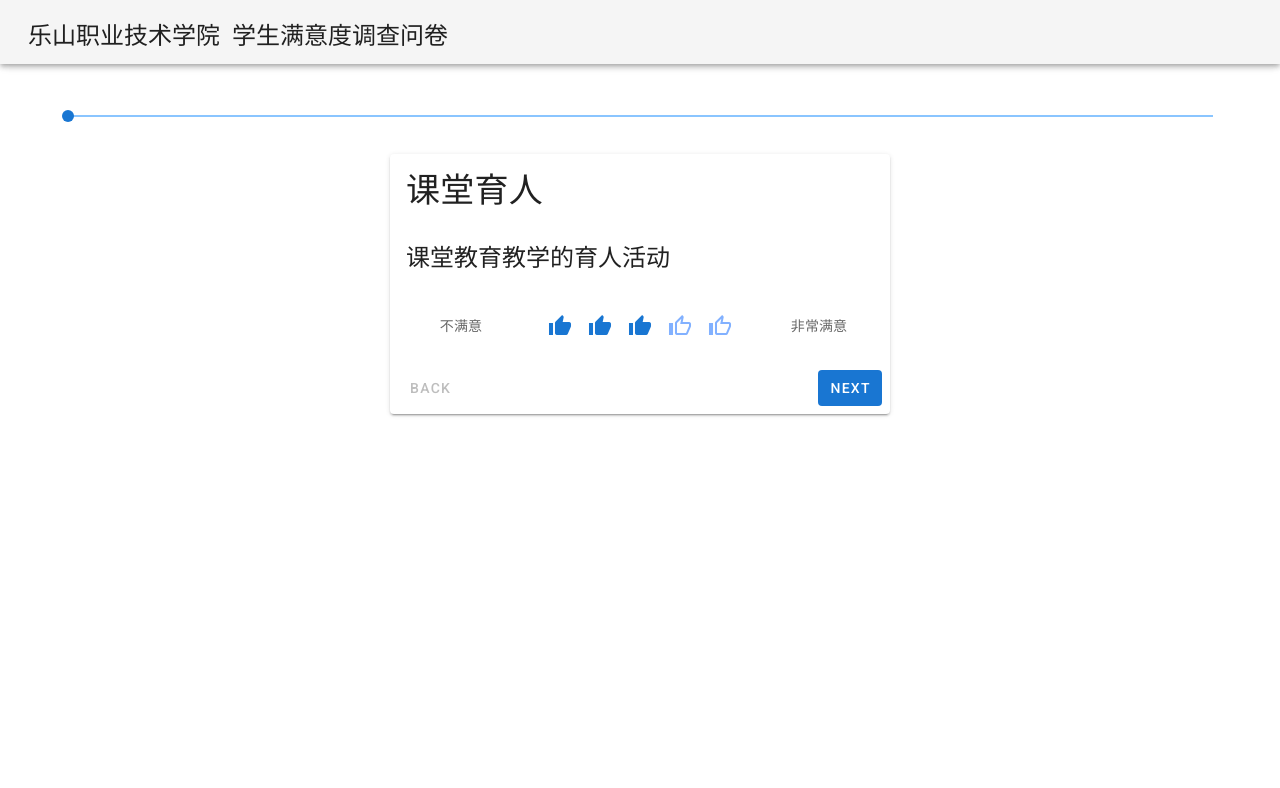
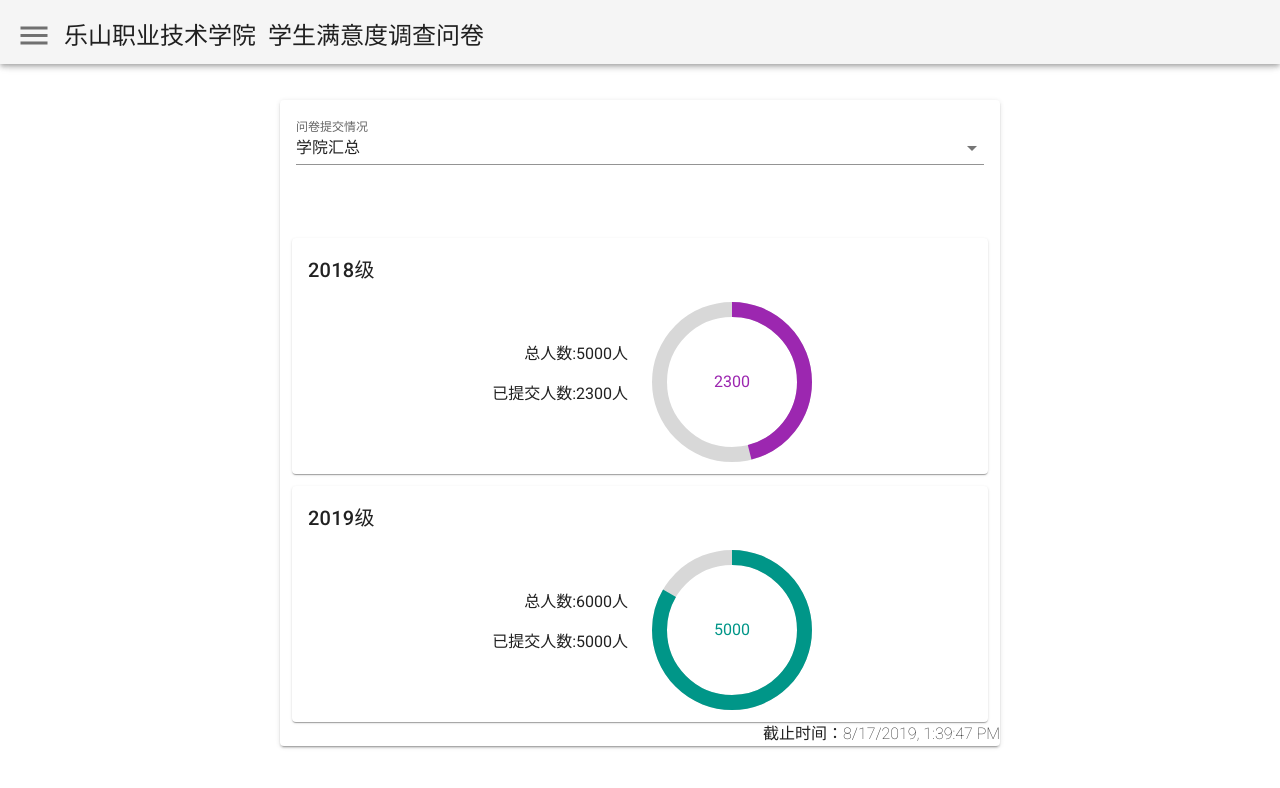
Before and after one commit to Kylinking/questionnaire-front, a Vue app: page /#/ in a window 1280 px wide. Shown: the top 788 px of the page. Built offline with nearby package versions, Linux system fonts and the light colour scheme.

Commit message:
App.vue结构微调 & Admin页面
1、调整Vuetify在App中的页面结构
2、增加Admin页面
3、增加左侧弹出式导航栏

```diff
--- a/src/App.vue
+++ b/src/App.vue
@@ -1,6 +1,10 @@
 <template>
   <v-app>
+    <aside-Bar></aside-Bar>
     <v-app-bar app class="py-1">
+      <v-toolbar-items>
+        <v-icon large @click="menuClick()" v-show="this.$store.state.showMenu">mdi-menu</v-icon>
+      </v-toolbar-items>
       <v-toolbar-title class="headline text-uppercase">
         <v-container>
           <v-row no-gutters>
@@ -14,22 +18,30 @@
         </v-container>
       </v-toolbar-title>
     </v-app-bar>
-    <v-content class="my-6">
-      <router-view></router-view>
-    </v-content>
+
+    <!-- <v-content class="my-6"> -->
+    <router-view></router-view>
+    <!-- </v-content> -->
   </v-app>
 </template>
 
 <script>
 import HelloWorld from "./components/HelloWorld";
-
+import AsideBar from "./components/AsideBar";
 export default {
   name: "App",
   components: {
-    HelloWorld
+    AsideBar
   },
   data: () => ({
     //
-  })
+  }),
+  methods: {
+    menuClick() {
+      this.$store.state.showAsideBar
+        ? this.$store.commit("HideAsideBar")
+        : this.$store.commit("DisplayAsideBar");
+    }
+  }
 };
 </script>
--- /dev/null
+++ b/src/components/AsideBar.vue
@@ -0,0 +1,24 @@
+<template>
+  <v-navigation-drawer v-model="$store.state.showAsideBar" app>
+    <v-list>
+      <v-list-item @click="$store.commit('ChangeComponent',{component:'statistics'})">
+        <v-list-item-icon>
+          <v-icon large>mdi-chart-bell-curve-cumulative</v-icon>
+        </v-list-item-icon>
+        <v-list-item-content>
+          <v-list-item-title>统计数据</v-list-item-title>
+        </v-list-item-content>
+      </v-list-item>
+      <v-divider></v-divider>
+      <v-list-item @click="$store.commit('ChangeComponent',{component:'about'})">
+        <v-list-item-icon>
+          <v-icon large>mdi-information-variant</v-icon>
+        </v-list-item-icon>
+        <v-list-item-content>
+          <v-list-item-title>关于</v-list-item-title>
+        </v-list-item-content>
+      </v-list-item>
+      <v-divider></v-divider>
+    </v-list>
+  </v-navigation-drawer>
+</template>
--- /dev/null
+++ b/src/components/CollegeStatistics.vue
@@ -0,0 +1,62 @@
+<template>
+  <v-container>
+    <v-card elevation="1" class="mx-auto mt-6">
+      <v-card-title>2018级</v-card-title>
+      <v-row>
+        <v-col xs="6" align-self="center" class="text-right">
+          <p>总人数:{{ College[0].total}}人</p>
+          <p>已提交人数:{{ College[0].submit}}人</p>
+        </v-col>
+        <v-col xs="6" align-self="start" class>
+          <v-progress-circular
+            :rotate="-90"
+            :size="160"
+            :width="15"
+            :value="College[0].submit/College[0].total*100"
+            color="purple"
+          >{{ College[0].submit }}</v-progress-circular>
+        </v-col>
+      </v-row>
+    </v-card>
+
+    <v-card elevation="1" class="mx-auto mt-6">
+      <v-card-title>2019级</v-card-title>
+
+      <v-row>
+        <v-col xs="6" class="text-right" align-self="center">
+          <p>总人数:{{ College[1].total}}人</p>
+          <p>已提交人数:{{ College[1].submit}}人</p>
+        </v-col>
+        <v-col xs="6" align-self="start" class>
+          <v-progress-circular
+            :rotate="-90"
+            :size="160"
+            :width="15"
+            :value="College[1].submit/College[1].total*100"
+            color="teal"
+          >{{ College[1].submit }}</v-progress-circular>
+        </v-col>
+      </v-row>
+    </v-card>
+  </v-container>
+</template>
+
+<script>
+export default {
+  name: "CollegeStatistics",
+  data: () => {
+    return {
+      College: [
+        {
+          total: 5000,
+          submit: 2300
+        },
+        {
+          total: 6000,
+          submit: 5000
+        }
+      ]
+    };
+  }
+};
+</script>
--- /dev/null
+++ b/src/components/Statistics.vue
@@ -0,0 +1,45 @@
+<template>
+  <v-container>
+    <v-card class="mx-auto mt-6" max-width="720">
+      <v-card-title>
+        <v-select :items="items" label="问卷提交情况" @change="selectChange" v-model="selection"></v-select>
+      </v-card-title>
+      <component :is="selected"></component>
+      <p class="text-right font-weight-thin">截止时间：{{ (new Date()).toLocaleString() }}</p>
+    </v-card>
+  </v-container>
+</template>
+<script>
+export default {
+  components: {
+    CollegeStatistics: () => import("./CollegeStatistics"),
+    about: () => import("../components/HelloWorld.vue")
+  },
+  name: "Statistics",
+
+  data: () => ({
+    selected: "CollegeStatistics",
+    items: ["学院汇总", "系部汇总"],
+    selection: "学院汇总",
+    College: [
+      {
+        total: 5000,
+        submit: 2300
+      },
+      {
+        total: 6000,
+        submit: 5000
+      }
+    ]
+  }),
+  methods: {
+    selectChange() {
+      if (this.selection == this.items[0]) {
+        this.selected = "CollegeStatistics";
+      } else {
+        this.selected = "about";
+      }
+    }
+  }
+};
+</script>
--- a/src/router.js
+++ b/src/router.js
@@ -2,13 +2,14 @@ import Vue from 'vue'
 import Router from 'vue-router'
 import Login from './views/Login.vue'
 import Question from './views/Question.vue'
+import Admin from './views/Admin.vue'
 Vue.use(Router)
 
 export default new Router({
   routes: [{
       path: '/',
       name: 'login',
-      component: Question
+      component: Admin
     },
     // {
     //   path: '/about',
--- a/src/store.js
+++ b/src/store.js
@@ -5,10 +5,20 @@ Vue.use(Vuex)
 
 export default new Vuex.Store({
   state: {
-
+    showAsideBar: false,
+    showMenu: true,
+    dynamicComponent: 'statistics'
   },
   mutations: {
-
+    DisplayAsideBar(state) {
+      state.showAsideBar = true;
+    },
+    HideAsideBar(state) {
+      state.showAsideBar = false;
+    },
+    ChangeComponent(state, payload) {
+      state.dynamicComponent = payload.component;
+    }
   },
   actions: {
 
--- /dev/null
+++ b/src/views/Admin.vue
@@ -0,0 +1,23 @@
+<template>
+  <v-content app>
+      <component v-bind:is="$store.state.dynamicComponent"></component>
+  </v-content>
+</template>
+
+<script>
+export default {
+  components: {
+    statistics: () => import("../components/Statistics.vue"),
+    about: () => import("../components/HelloWorld.vue")
+  },
+  data() {
+    return {
+      drawer: null,
+      items: [
+        { title: "Home", icon: "dashboard" },
+        { title: "About", icon: "question_answer" }
+      ]
+    };
+  }
+};
+</script>
--- a/src/views/Login.vue
+++ b/src/views/Login.vue
@@ -2,7 +2,7 @@
   <v-container fluid>
     <v-row>
       <v-col cols="12">
-        <v-row align="center" justify="center" class="grey lighten-5" style="height:420px">
+        <v-row align="center" justify="center" class="grey lighten-5" style="height:480px">
           <v-card class="ma-3" elevation="8" width="480" height="300">
             <v-text-field
               v-model="id"
--- a/src/views/Question.vue
+++ b/src/views/Question.vue
@@ -1,6 +1,6 @@
 <template>
-  <v-container>
-    <v-slider v-model="step" min="0" :max="questions.length-1" readonly></v-slider>
+  <v-container class="mt-12">
+    <v-slider v-model="step" min="0" :max="questions.length-1" readonly class="mt-6"></v-slider>
 
     <v-card class="mx-auto" max-width="500">
       <v-card-title class="title font-weight-regular justify-space-between">
@@ -27,7 +27,14 @@
         <v-card class="mx-auto" max-width="500" v-if="rating == 1">
           <v-card-title class="subtitle-2">不满意的原因以及意见或建议</v-card-title>
           <v-col cols="12">
-            <v-textarea required outlined name="input-7-4" label="不满意原因、意见或建议" v-model="reason"></v-textarea>
+            <v-textarea
+              required
+              outlined
+              name="input-7-4"
+              label="不满意原因、意见或建议"
+              v-model="reason"
+              counter
+            ></v-textarea>
           </v-col>
         </v-card>
       </v-card-text>
```
